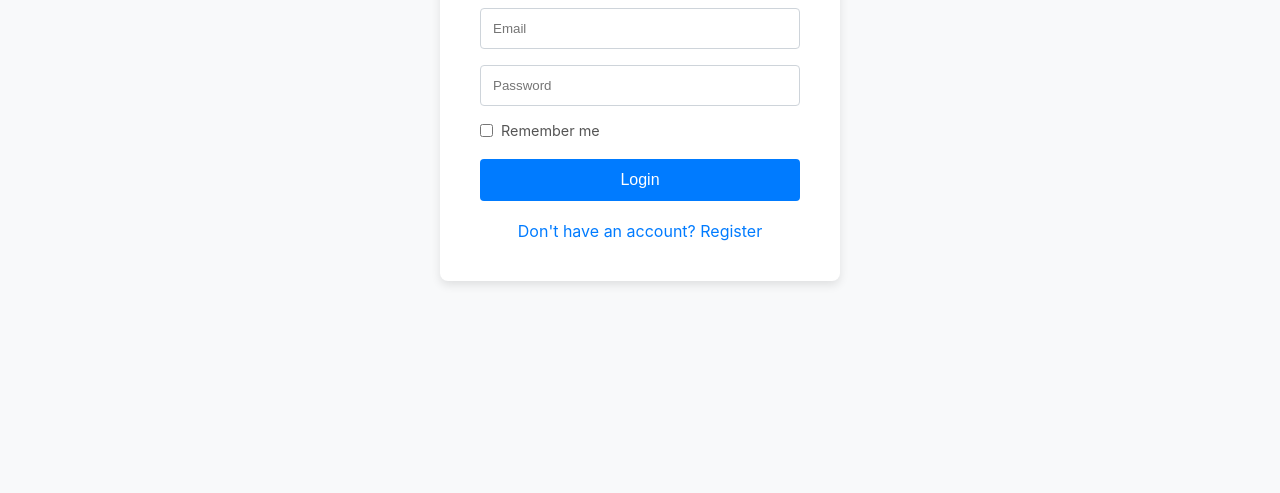
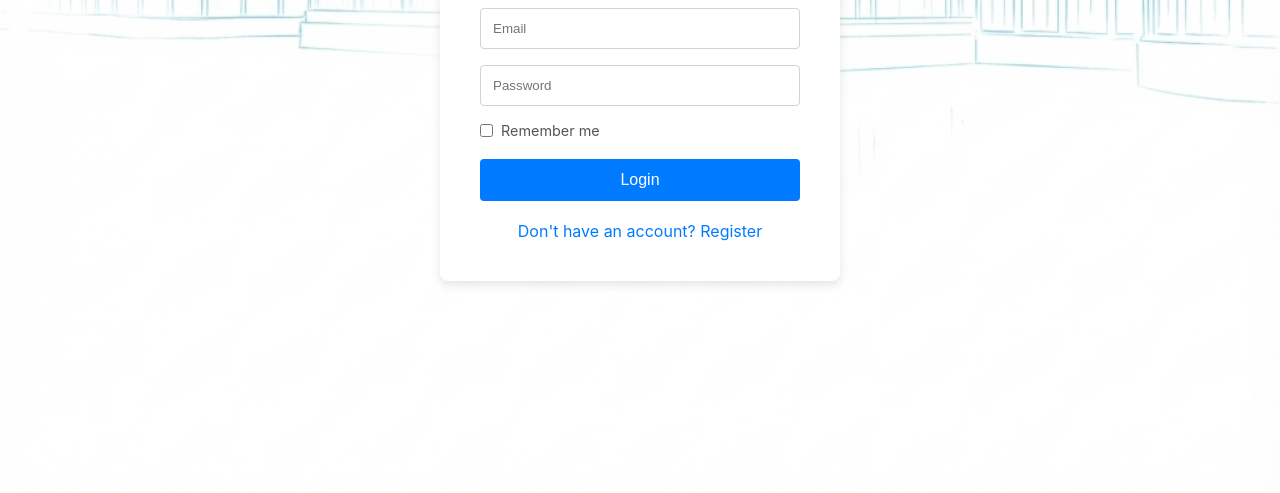
Before and after one commit to daniloluzjr/whiteboard, a website: page login.html in a window 1280 px wide. Shown: the part 307-800 px from the top of the page. Drawn offline with Linux system fonts and the light colour scheme.

Commit message:
Add files via upload

```diff
--- a/login.html
+++ b/login.html
@@ -15,6 +15,11 @@
             height: 100vh;
             background-color: #f8f9fa;
             font-family: -apple-system, BlinkMacSystemFont, "Segoe UI", Roboto, Helvetica, Arial, sans-serif;
+            background-image: url('bg-glasnevin.png');
+            background-position: bottom center;
+            background-repeat: no-repeat;
+            background-size: 100% auto;
+            background-attachment: fixed;
         }
 
         .form-container {
```
Also changed, not shown: README.md, bg-glasnevin.png (added).
